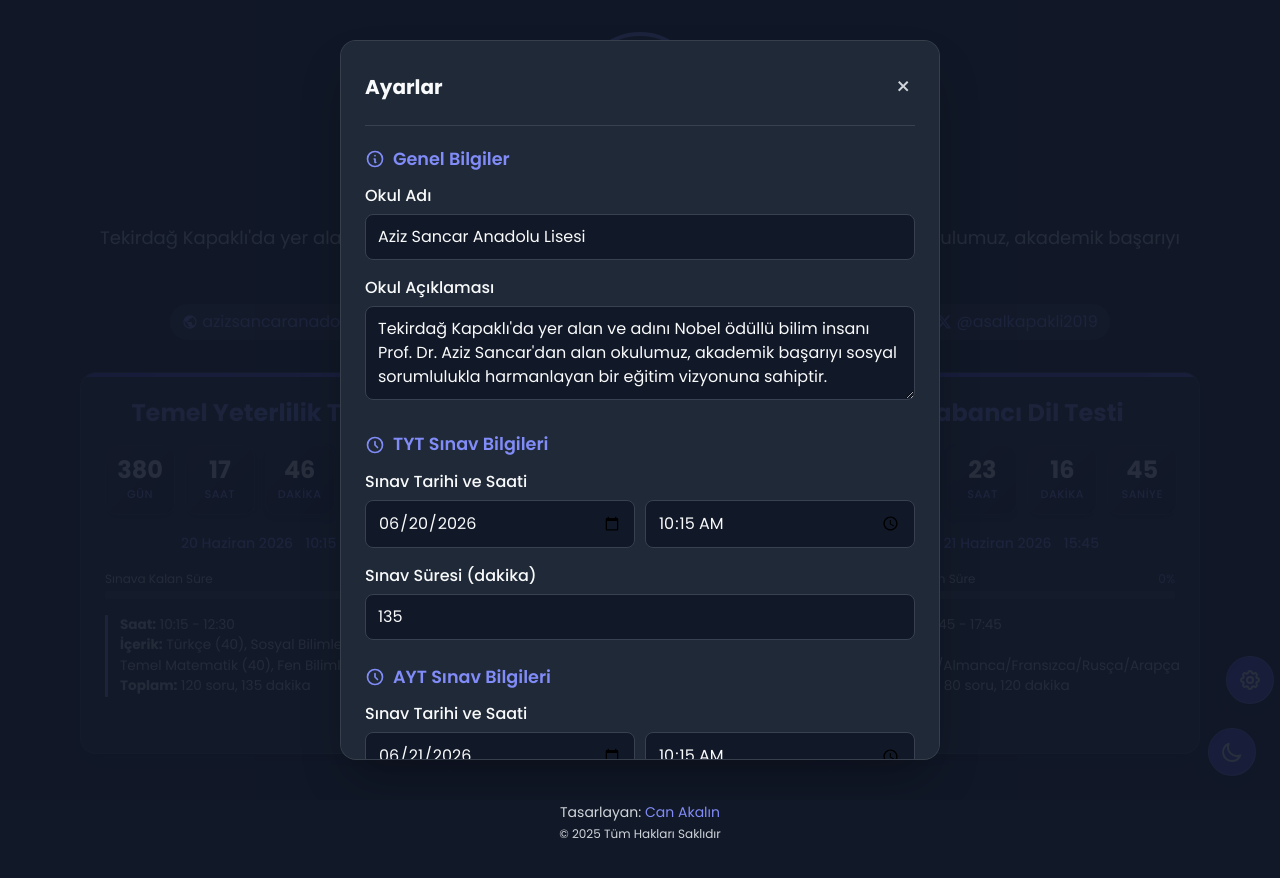
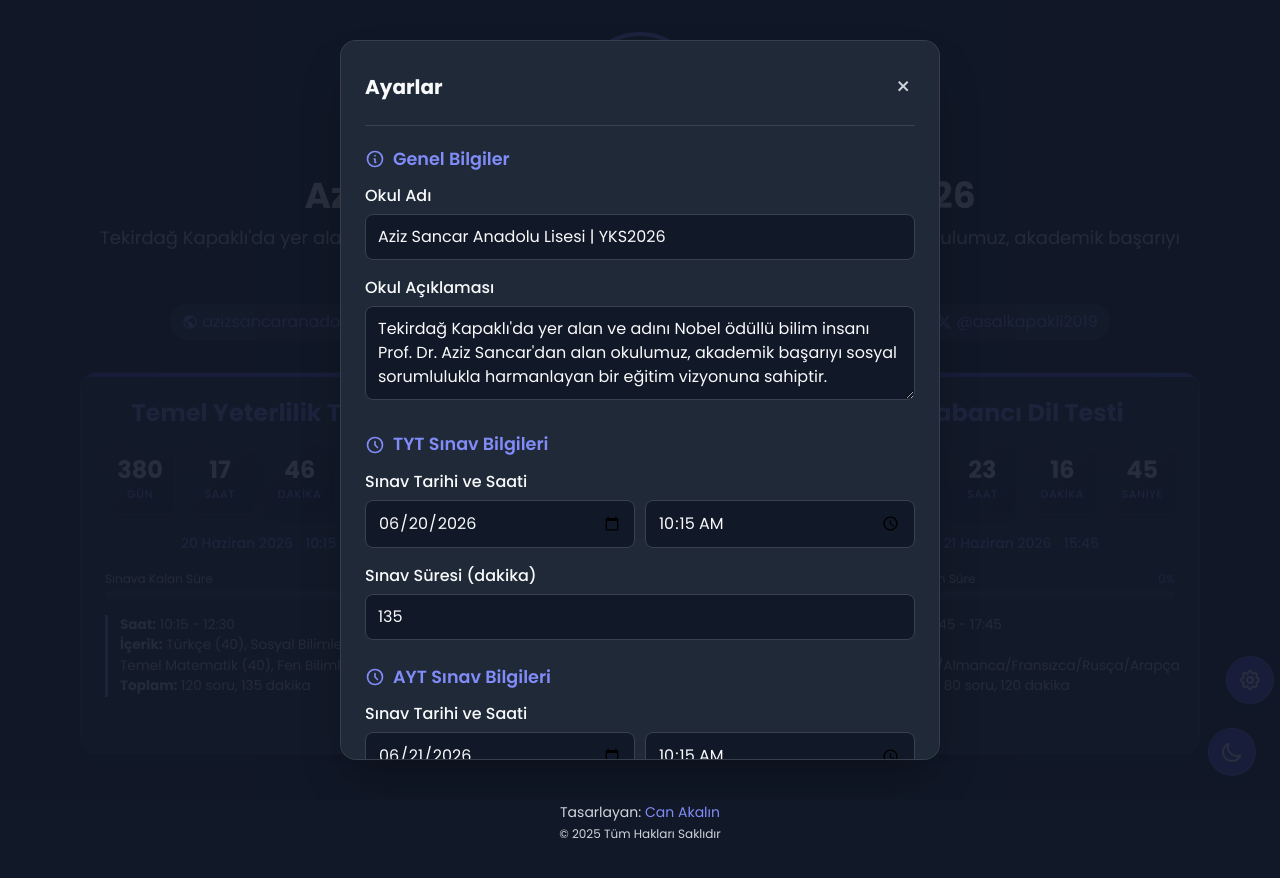
Before and after one commit to canakalin89/sayac_web, a plain HTML site: page index.html in a window 1280 px wide. Both pictures are taken after a click on the element 1250 px from the left and 680 px from the top of the page. Drawn offline with nearby package versions, Linux system fonts and the light colour scheme; grey boxes are pictures that could not be loaded.

Commit message:
Update index.html

```diff
--- a/index.html
+++ b/index.html
@@ -384,7 +384,7 @@
             updateExamTimeDisplay('ydt-time-display', examDates.ydt, examDurations.ydt);
 
             // Okul bilgilerini güncelle
-            document.getElementById('school-name').textContent = localStorage.getItem('school-name') || 'Aziz Sancar Anadolu Lisesi';
+            document.getElementById('school-name').textContent = localStorage.getItem('school-name') || 'Aziz Sancar Anadolu Lisesi | YKS2026';
             document.getElementById('school-description').textContent = localStorage.getItem('school-description') || 'Tekirdağ Kapaklı\'da yer alan ve adını Nobel ödüllü bilim insanı Prof. Dr. Aziz Sancar\'dan alan okulumuz, akademik başarıyı sosyal sorumlulukla harmanlayan bir eğitim vizyonuna sahiptir.';
 
             // Tema işlevselliği
@@ -519,7 +519,7 @@
             });
 
             function loadSettingsValues() {
-                document.getElementById('school-name-input').value = localStorage.getItem('school-name') || 'Aziz Sancar Anadolu Lisesi';
+                document.getElementById('school-name-input').value = localStorage.getItem('school-name') || 'Aziz Sancar Anadolu Lisesi | YKS2026';
                 document.getElementById('school-description-input').value = localStorage.getItem('school-description') || 'Tekirdağ Kapaklı\'da yer alan ve adını Nobel ödüllü bilim insanı Prof. Dr. Aziz Sancar\'dan alan okulumuz, akademik başarıyı sosyal sorumlulukla harmanlayan bir eğitim vizyonuna sahiptir.';
 
                 document.getElementById('tyt-date-input').value = formatDateForInput(examDates.tyt);
```
